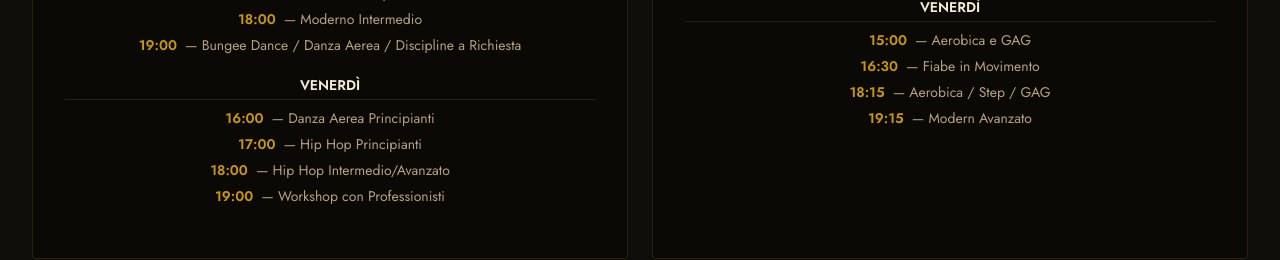
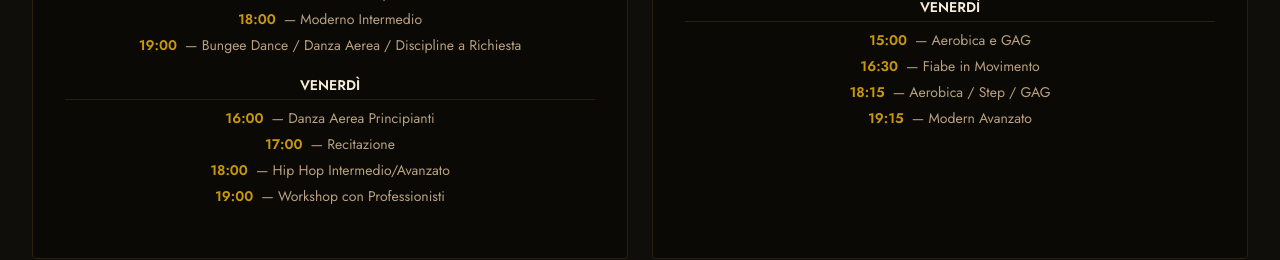
Before and after one commit to lelapopins49-spec/v0-dance-studio-landing-page, a Next.js app: page / in a window 1280 px wide. Shown: the part 7980-8240 px from the top of the page. Built offline with nearby package versions, Linux system fonts and the light colour scheme.

Commit message:
Changed venerdi schedule "17:00", name: "Recitazione"

```diff
--- a/app/page.tsx
+++ b/app/page.tsx
@@ -278,7 +278,7 @@ export default function LAteneoDanzaLanding() {
       day: "VENERD\u00cc",
       classes: [
         { time: "16:00", name: "Danza Aerea Principianti" },
-        { time: "17:00", name: "Hip Hop Principianti" },
+        { time: "17:00", name: "Recitazione" },
         { time: "18:00", name: "Hip Hop Intermedio/Avanzato" },
         { time: "19:00", name: "Workshop con Professionisti" },
       ],
```
